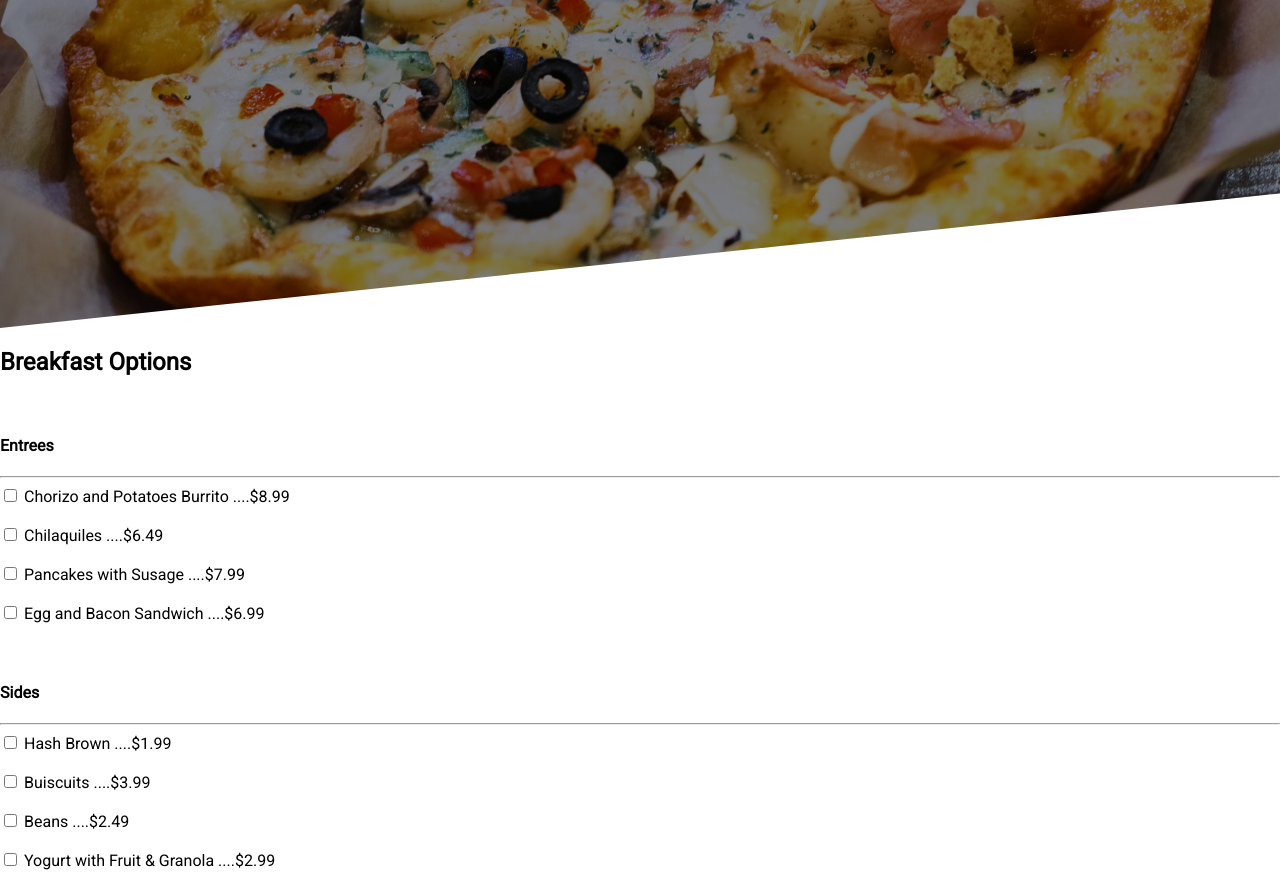
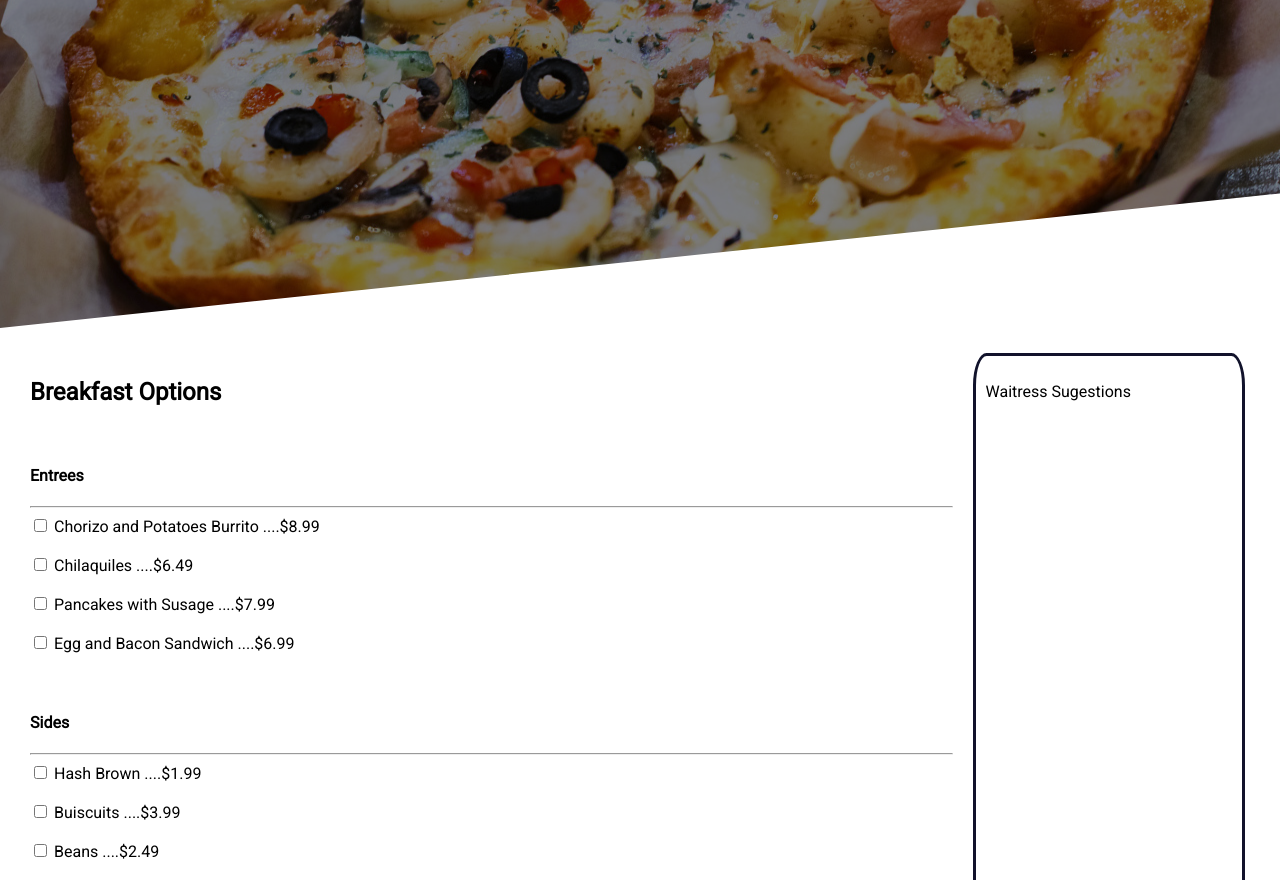
Before and after one commit to kaerim-cisneros/satelucoweb-html-ccs-js-marios_restaurate, a plain HTML site: page order.html in a window 1280 px wide. Shown: the part 72-952 px from the top of the page. Drawn offline with nearby package versions, Linux system fonts and the light colour scheme; a web font is replaced by a local one.

Commit message:
structure the flex box on the order seccion add some style on the waitress suggestion seccion

```diff
--- /dev/null
+++ b/css/order.css
@@ -0,0 +1,17 @@
+.order{
+    display: flex;
+    padding: 25px;
+}
+
+.order > .order-menu {
+    width: 75%;
+    padding: 5px;
+    margin-right: 15px;
+}
+
+.order > .order-suggestions {
+    width: 20%;
+    padding: 10px;
+    border: solid 3px #11122b;
+    border-radius: 5%;
+}
--- a/order.html
+++ b/order.html
@@ -16,6 +16,7 @@
       <link rel="stylesheet" type="text/css" media="screen" href="css/sqr-grid.css" />
       <link rel="stylesheet" type="text/css" media="screen" href="css/helpers.css" />
       <link rel="stylesheet" type="text/css" media="screen" href="css/mq.css" />
+      <link rel="stylesheet" type="text/css" media="screen" href="css/order.css" />
 </head>
 <body>
     <div class="head-wp">
```
